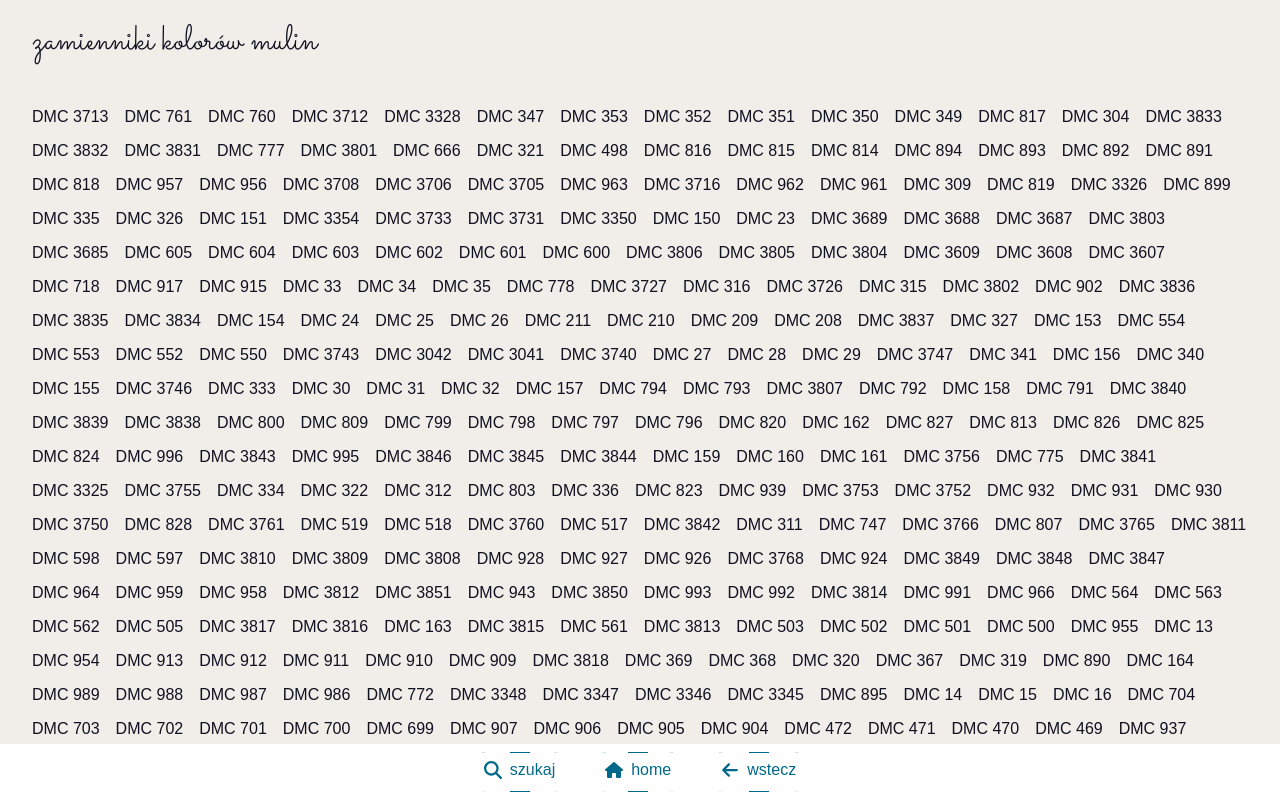
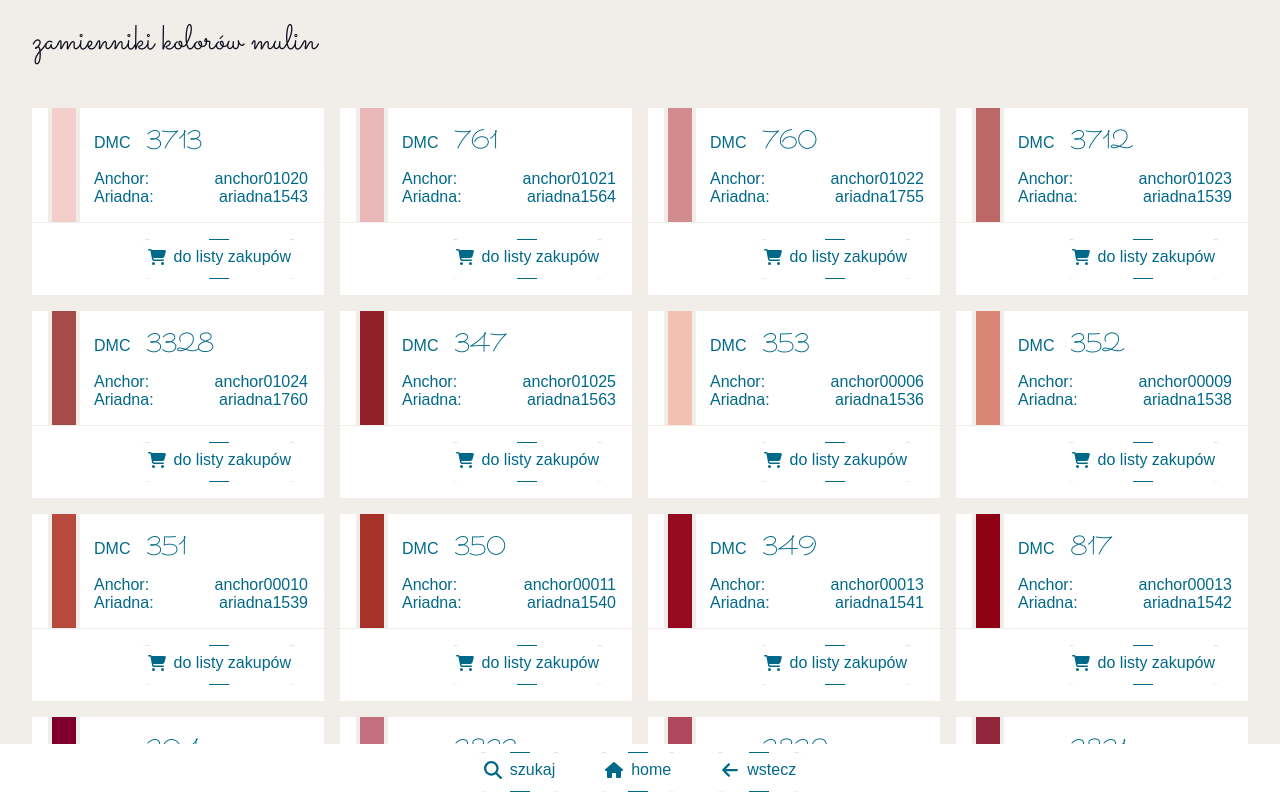
Before and after one commit to edworczak/embroiderers-essential, a React (Vite) app: page /substitutes in a window 1280 px wide. Shown: the top 798 px of the page. Built offline with nearby package versions, Linux system fonts and the light colour scheme.

Commit message:
Updated Colour component

```diff
--- a/src/components/card-cta/card-cta.jsx
+++ b/src/components/card-cta/card-cta.jsx
@@ -10,7 +10,7 @@ const CardCTA = ({ children, CTAs }) => {
 			{CTAs && (
 				<CardItemCTAsWrapper>
 					{CTAs.map((CTA) => {
-						return <IconButton key={CTA.key} icon={CTA.icon} text={CTA.text} />;
+						return <IconButton key={CTA.keyName} icon={CTA.icon} text={CTA.text} />;
 					})}
 				</CardItemCTAsWrapper>
 			)}
--- a/src/components/card-cta/card-cta.styled.jsx
+++ b/src/components/card-cta/card-cta.styled.jsx
@@ -18,9 +18,9 @@ export const CardCTAWrapper = styled.div`
 
 export const CardAnchorContent = styled.a`
 	display: flex;
-	flex-direction: column;
 	justify-content: space-between;
 	padding: ${theme.sizes.spacings.default};
+	position: relative;
 `;
 
 export const CardItemCTAsWrapper = styled.div`
--- a/src/components/colour/colour.jsx
+++ b/src/components/colour/colour.jsx
@@ -1,10 +1,44 @@
+import { faCartShopping } from "@fortawesome/free-solid-svg-icons";
 import PropTypes from "prop-types";
 
+import brandNames from "../../data/brandNames";
+import CardCTA from "../card-cta/card-cta";
+import { ColourInfo, ColourName, ColourSubstitute, ColourSwatch } from "./colour.styled";
+
 const Colour = ({ colour }) => {
+	const substituteLine = (brand, substitute) => {
+		return (
+			substitute && (
+				<ColourSubstitute>
+					<span>{brand}:</span>
+					<span>{substitute[0]}</span>
+				</ColourSubstitute>
+			)
+		);
+	};
+
 	return (
-		<div>
-			{colour.brand} {colour.name}
-		</div>
+		<CardCTA
+			contentInRow={true}
+			CTAs={[
+				{
+					keyName: "addToCart",
+					icon: faCartShopping,
+					text: "do listy zakupów",
+				},
+			]}
+		>
+			<ColourSwatch $background={colour.rgb} />
+			<ColourInfo>
+				<ColourName>
+					{colour.brand}
+					<h3>{colour.name}</h3>
+				</ColourName>
+				{substituteLine(brandNames.full.dmc, colour.dmc)}
+				{substituteLine(brandNames.full.anchor, colour.anchor)}
+				{substituteLine(brandNames.full.ariadna, colour.ariadna)}
+			</ColourInfo>
+		</CardCTA>
 	);
 };
 
--- /dev/null
+++ b/src/components/colour/colour.styled.jsx
@@ -0,0 +1,35 @@
+import styled from "styled-components";
+
+import { theme } from "../../shared-styles/theme.styled";
+
+export const ColourSwatch = styled.div`
+	background-color: ${(props) => (props.$background ? props.$background : "transparent")};
+	border-left: 4px solid ${theme.colours.kashmir};
+	border-right: 4px solid ${theme.colours.kashmir};
+	bottom: 0;
+	position: absolute;
+	top: 0;
+	width: ${theme.sizes.spacings.big};
+`;
+
+export const ColourInfo = styled.div`
+	box-sizing: border-box;
+	padding-left: 46px;
+	width: 100%;
+`;
+
+export const ColourName = styled.div`
+	h3 {
+		display: inline-block;
+		margin-left: ${theme.sizes.spacings.default};
+	}
+`;
+
+export const ColourSubstituteWrapper = styled.div`
+	padding-left: 0;
+`;
+export const ColourSubstitute = styled.div`
+	display: flex;
+	gap: ${theme.sizes.spacings.default};
+	justify-content: space-between;
+`;
--- a/src/components/project-button/project-button.jsx
+++ b/src/components/project-button/project-button.jsx
@@ -2,18 +2,14 @@ import { faClockRotateLeft } from "@fortawesome/free-solid-svg-icons";
 import PropTypes from "prop-types";
 
 import CardCTA from "../card-cta/card-cta";
-import {
-	ProjectDates,
-	ProjectTitle,
-	ProjectTitleWrapper,
-} from "./project-button.styled";
+import { ProjectDates, ProjectTitle, ProjectTitleWrapper } from "./project-button.styled";
 
 const ProjectButton = ({ project }) => {
 	return (
 		<CardCTA
 			CTAs={[
 				{
-					key: "startSession",
+					keyName: "startSession",
 					icon: faClockRotateLeft,
 					text: "zacznij sesję",
 				},
--- a/src/data/brandNames.jsx
+++ b/src/data/brandNames.jsx
@@ -4,7 +4,7 @@ const brandNames = {
 		anchor: "Anchor",
 		ariadna: "Ariadna",
 	},
-	codeName: {
+	lowerCase: {
 		dmc: "dmc",
 		anchor: "anchor",
 		ariadna: "ariadna",
```
